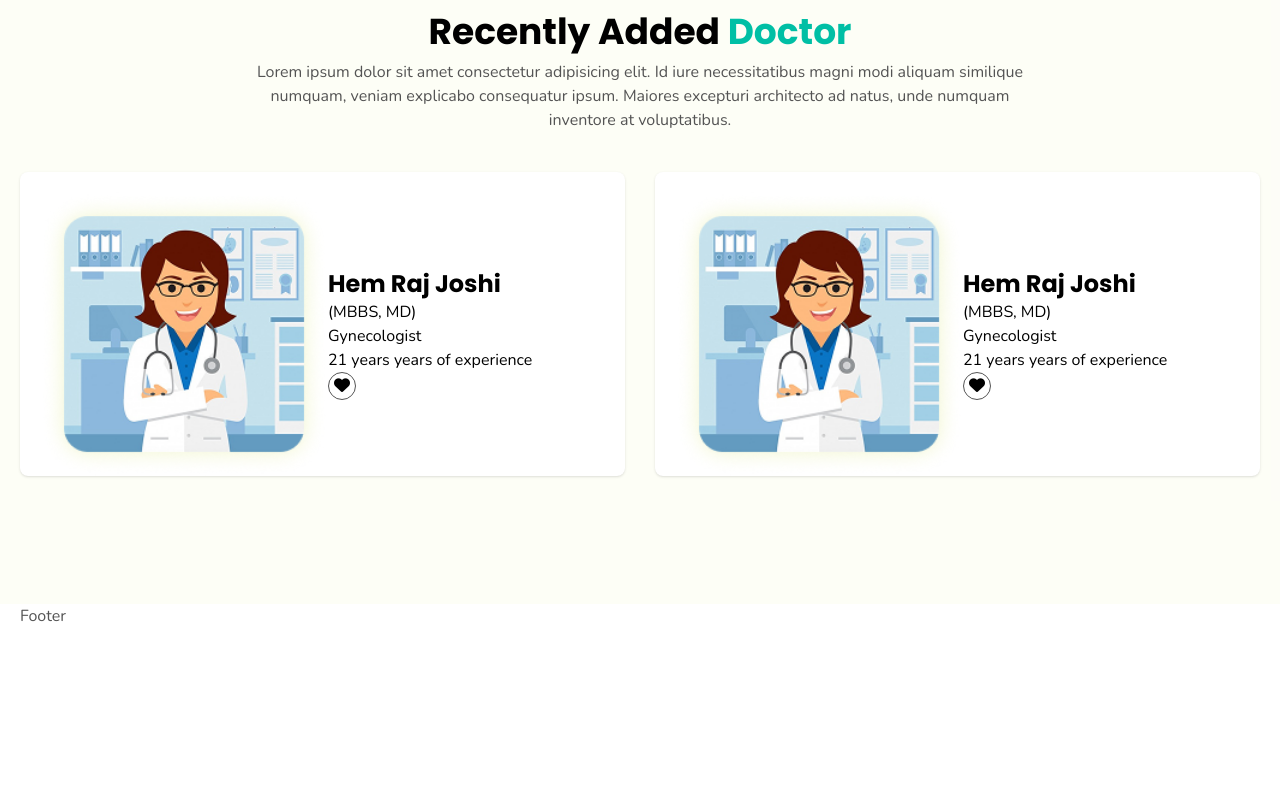
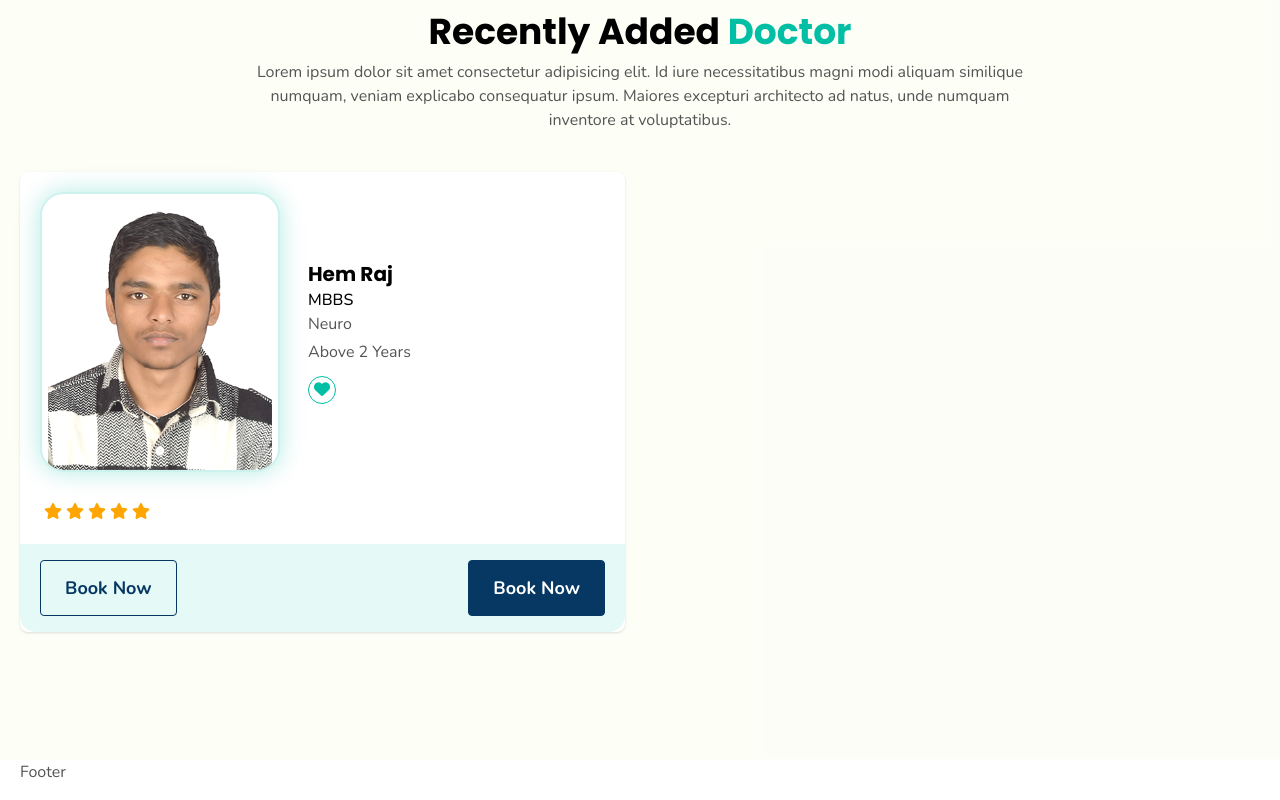
Before and after one commit to coderhem/next-projects, a Next.js app: page / in a window 1280 px wide. Shown: the part 2294-3094 px from the top of the page. Before the commit the page ends 2938 px from the top, so only its background shows below. Built offline with nearby package versions, Linux system fonts and the light colour scheme.

Commit message:
Doctor Card make dynamic

```diff
--- a/src/app/page.js
+++ b/src/app/page.js
@@ -13,7 +13,7 @@ import CardProcess from "@/components/Cards/cardProcess/cardProcess";
 import processData from "../components/Cards/cardProcess/cardProcessData.json"
 import CardDoctor from "@/components/Cards/cardDoctor/cardDoctor";
 import BlockTitle from "@/components/BlockTitle/blockTitle";
-import doctorImg from "../assets/images/doctor-img.png"
+import doctorData from "../components/Data/data.json";
 export default function HomePage() {
   return (
     <>
@@ -105,26 +105,33 @@ export default function HomePage() {
             className="max-w-3xl mx-auto mb-10"
           />
           <Row>
-            <Col lg={6}>
-              <CardDoctor
-                imgSrc={doctorImg}
-                doctorName="Hem Raj Joshi"
-                doctorPost="(MBBS, MD)"
-                speciality="Gynecologist"
-                experience="21 years years of experience"
-                ctaLink="#"
-              />
-            </Col>
-            <Col lg={6}>
-              <CardDoctor
-                imgSrc={doctorImg}
-                doctorName="Hem Raj Joshi"
-                doctorPost="(MBBS, MD)"
-                speciality="Gynecologist"
-                experience="21 years years of experience"
-                ctaLink="#"
-              />
-            </Col>
+            {doctorData.doctorCardData.map((item, index) => {
+              return (
+                <Col lg={6} key={index}>
+                  <CardDoctor
+                    imgSrc={item.imgSrc}
+                    imgWidth={item.imgWidth}
+                    imgHeight={item.imgHeight}
+                    imgAlt={item.imgAlt}
+                    doctorName={item.doctorName}
+                    doctorPost={item.doctorPost}
+                    speciality={item.speciality}
+                    experience={item.experience}
+                    iconClass={item.iconClass}
+                    ctaLink={item.ctaLink}
+                    strongText={item.strongText}
+                    listText={item.listText}
+                    btnClass={item.btnClass}
+                    btnOutline={item.btnOutline}
+                    outlineCtaText={item.outlineCtaText}
+                    btnOutlineLink={item.btnOutlineLink}
+                    btnSecondary={item.btnSecondary}
+                    secondaryCtaText={item.secondaryCtaText}
+                    btnSecondaryLink={item.btnSecondaryLink}
+                  />
+                </Col>
+              )
+            })}
           </Row>
         </div>
       </section>
--- a/src/assets/css/button.css
+++ b/src/assets/css/button.css
@@ -68,8 +68,37 @@
     active:bg-[var(--primary)]
     active:border-[var(--primary)]/50;
   }
-
+  .btn-outline {
+    @apply bg-transparent
+    text-[var(--secondary)]
+    border-[var(--secondary)]
+    hover:bg-[var(--secondary)]
+    hover:text-white
+    hover:border-[var(--secondary)]
+    focus:bg-[var(--secondary)]
+    focus:text-white
+    focus:border-white/75
+    focus:ring-[var(--secondary)]
+    active:bg-[var(--secondary)]
+    active:border-[var(--secondary)]/50;
+  }
   .btn-block {
     @apply block w-full;
   }
+  .icon-heart {
+    @apply relative
+    border-[var(--primary)]
+    border
+    inline-flex
+    justify-center
+    items-center
+    size-7
+    rounded-full
+    hover:bg-[var(--primary)]
+    focus:border-[var(--primary)]
+    focus:bg-[var(--primary)]
+    hover:border-[var(--primary)]
+    transition-all
+    duration-300;
+  }
 }
--- a/src/components/Cards/cardDoctor/cardDoctor.js
+++ b/src/components/Cards/cardDoctor/cardDoctor.js
@@ -1,4 +1,5 @@
-import React from 'react'
+import React from 'react';
+import listData from '../../Data/data.json';
 
 const CardDoctor = (
  {
@@ -10,31 +11,70 @@ const CardDoctor = (
   doctorPost,
   speciality,
   experience,
-  ctaLink
+  ctaLink,
+  star,
+  outlineCtaText,
+  secondaryCtaText,
+  btnOutline,
+  btnOutlineLink,
+  btnSecondary,
+  btnSecondaryLink,
+  strongText,
+  listText,
+  iconClass,
+  listDetails = []
  }
 ) => {
  return (
   <>
-   <div className="bg-white shadow px-5 pt-5 rounded-lg">
-    <div className="flex items-center">
-     <figure className='min-w-[200px] max-w-2xs flex-1 [&_img]:w-full'>
-      <img src={imgSrc.src} width={imgWidth} height={imgHeight} alt={imgAlt} loading='lazy' />
+   <div className="bg-white shadow rounded-lg">
+    <div className="flex items-center px-5 pt-5 gap-7">
+     {imgSrc && (
+      <figure className='min-w-[200px] max-w-60 flex-1 [&_img]:w-full [&_img]:shadow-[0_0_25px_0_rgba(0,191,165,0.3)] [&_img]:rounded-3xl [&_img]:border-2 [&_img]:border-[var(--primary)]/20'>
+       <img src={imgSrc} width={imgWidth} height={imgHeight} alt={imgAlt} loading='lazy' />
       </figure>
-     <div className="text-black">
-      <h2 className='h4'>{doctorName}</h2>
-      <span>{doctorPost}</span>
-      <div className="[&_p]:!mb-0">
+     )}
+     {(doctorName || doctorPost || speciality || experience || iconClass) &&
+      <div className="text-[var(--gray)]">
+       <h2 className='h5 text-black'>{doctorName}</h2>
+       <span className='text-black font-medium'>{doctorPost}</span>
+       <div className="[&_p]:!mb-1">
         <p>{speciality}</p>
         <p>{experience}</p>
        </div>
-      <div className="relative border-[var(--gray)] border inline-flex justify-center items-center size-7 rounded-full group hover:bg-[var(--primary)] hover:border-[var(--primary)] transition-all duration-300">
+       <div className="icon-heart group mt-2">
         <a href={ctaLink} className='stretched-link'>
-        <i className="fa fa-heart group-hover:text-white transition-all duration-300"></i>
+         <i className={`${iconClass} text-[var(--primary)] focus:text-white group-focus:text-white group-hover:text-white transition-all duration-300`}></i>
         </a>
        </div>
       </div>
+     }
     </div>
+    {(strongText || listText) &&
+     <div className="pt-5 px-6 pb-5">
+      <ul>
+       {listDetails.map((item, index) => (
+        <li key={index}><strong>{item.strongText}</strong>: {item.listText}</li>
+       ))}
+      </ul>
+      <ul className='pt-2 text-[var(--yellow)] flex gap-1'>
+       {[...Array(5)].map((_, index) => (
+        <li key={index}><i className={`${star} fa fa-star`}></i></li>
+       ))}
+      </ul>
      </div>
+    }
+    {(btnOutlineLink || btnSecondaryLink) &&
+     <div className="bg-[var(--primary)]/10 py-4 px-5 flex justify-between gap-5 rounded-bl-2xl rounded-br-2xl">
+      {btnOutline &&
+       <a href={btnOutlineLink} className={`${btnOutline}`}>{outlineCtaText}</a>
+      }
+      {btnSecondary &&
+       <a href={btnSecondaryLink} className={`${btnSecondary}`}>{secondaryCtaText}</a>
+      }
+     </div>
+    }
+   </div >
   </>
  )
 }
--- a/src/components/Data/data.json
+++ b/src/components/Data/data.json
@@ -104,5 +104,27 @@
    "ctaText": "Find Doctors",
    "ctaLink": "/doctors"
   }
+ ],
+ "doctorCardData": [
+  {
+   "imgSrc": "/images/headshot.png",
+   "imgWidth": "500",
+   "imgHeight": "600",
+   "imgAlt": "Doctor Image",
+   "doctorName": "Hem Raj",
+   "doctorPost": "MBBS",
+   "speciality": "Neuro",
+   "experience": "Above 2 Years",
+   "ctaLink": "#",
+   "iconClass": "fa fa-heart",
+   "ctaText": "Book Now",
+   "btnOutline": "btn btn-outline",
+   "outlineCtaText": "Book Now",
+   "btnOutlineLink": "/home",
+   "btnSecondary": "btn btn-secondary",
+   "secondaryCtaText": "Book Now",
+   "btnSecondaryLink": "/about",
+   "strongText": "Text Test"
+  }
  ]
 }
```
Also changed, not shown: public/images/headshot.png (added). Lines whose indentation alone changed are shown as unchanged.
